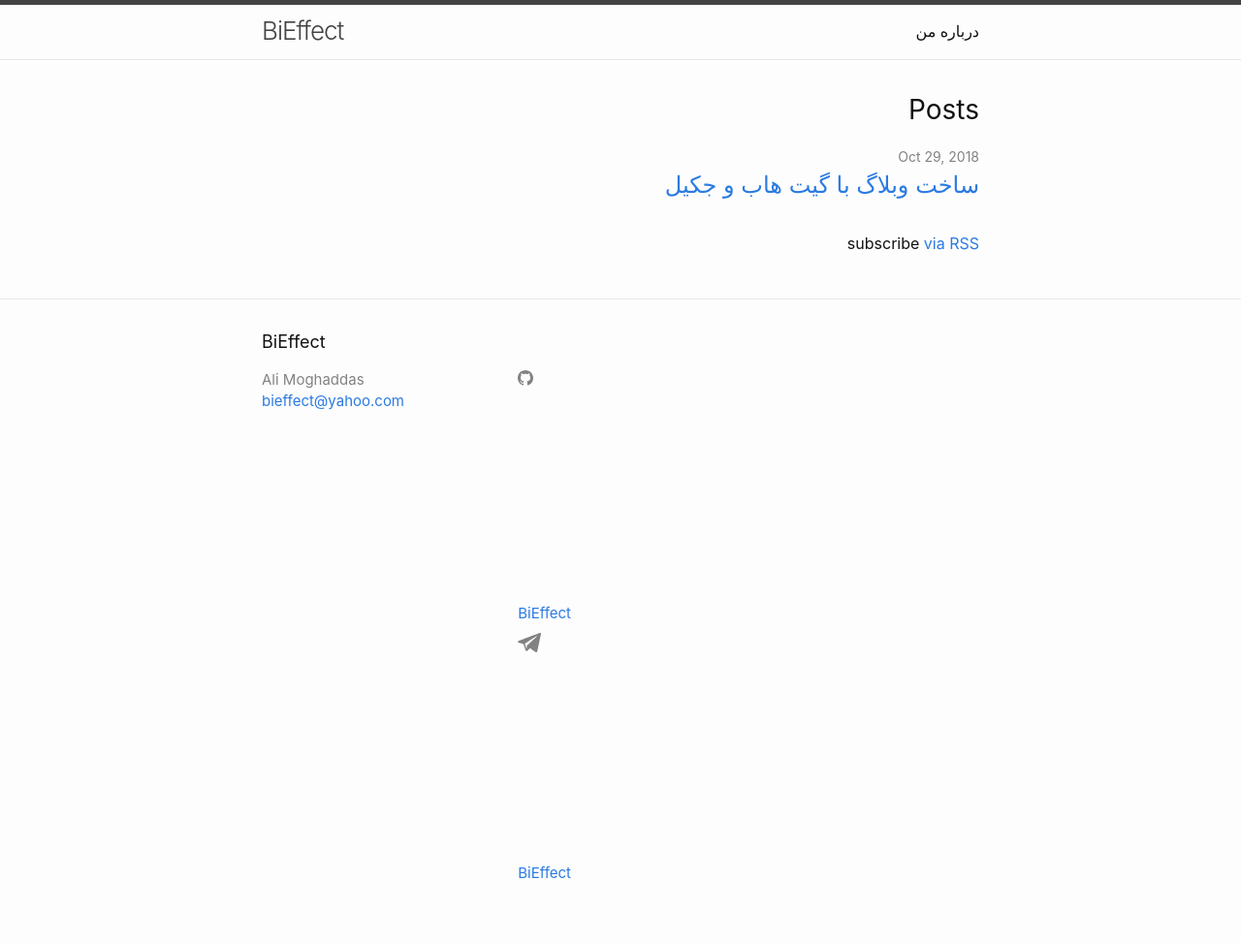
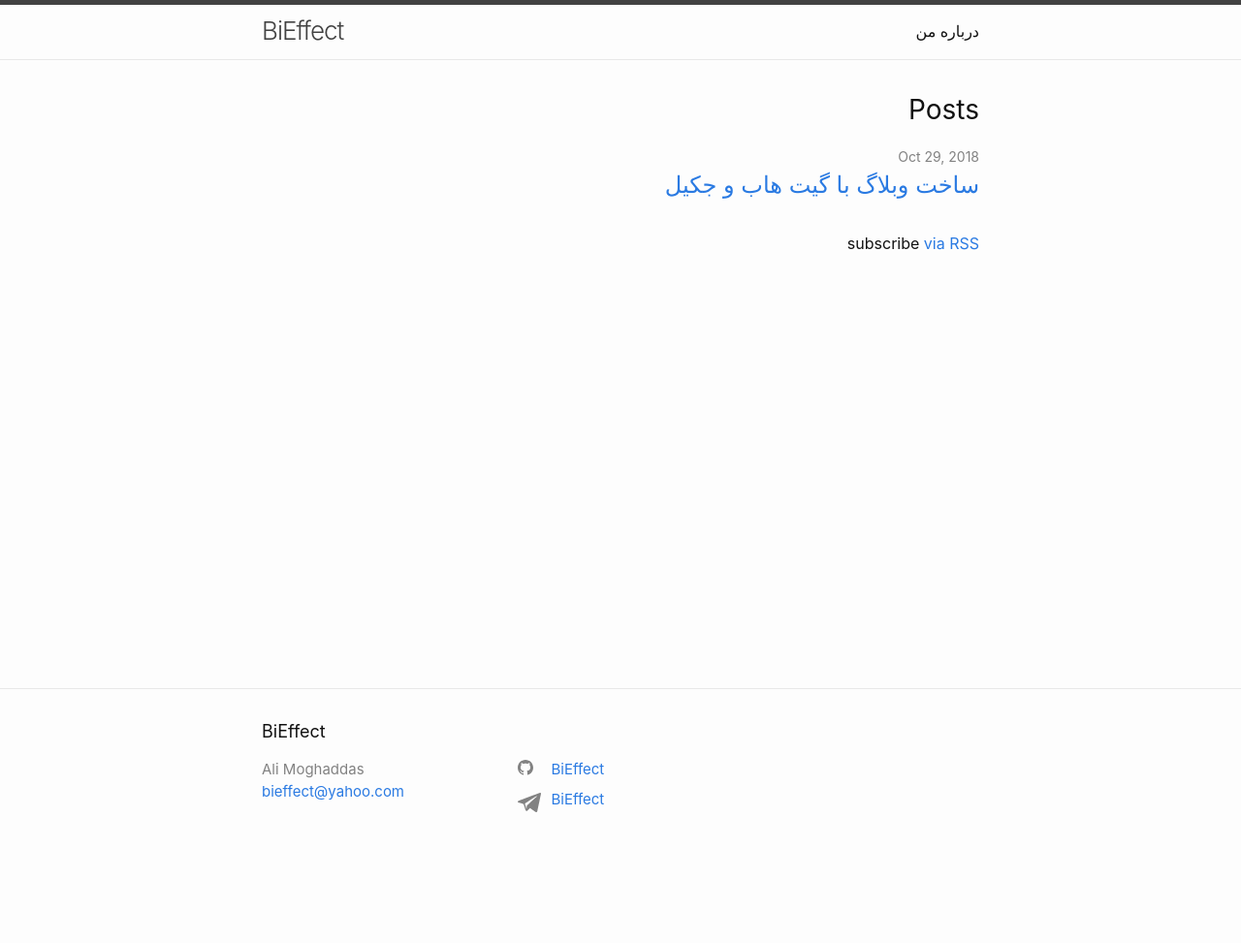
Before and after one commit to BiEffect/BiEffect.github.io, a Jekyll site: the page built from index.md, in a window 1280 px wide. Shown: the whole page at 97% size. Built offline with Jekyll 4.4.1, drawn with Linux system fonts in a browser that asks for light colours; after the commit the page ends 900 px from its top, so only the background shows below that.

Commit message:
Update _base.scss

```diff
--- a/_sass/minima/_base.scss
+++ b/_sass/minima/_base.scss
@@ -209,8 +209,8 @@ pre {
  */
 
 .svg-icon {
-    width: 240px;
-    height: 240px;
+    width: 25px;
+    height: 25px;
     display: inline-block;
     fill: #{$grey-color};
     padding-right: 5px;
```
